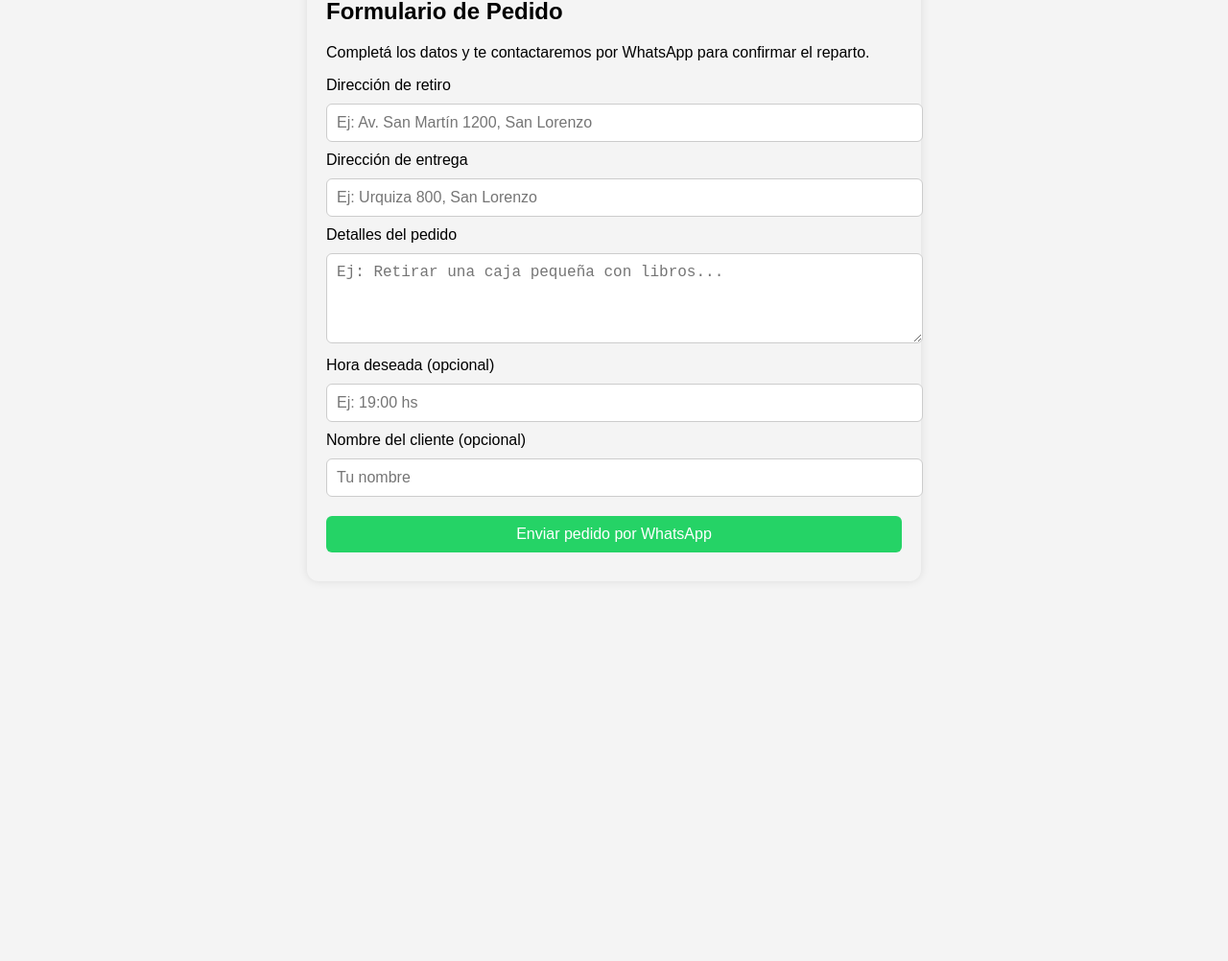
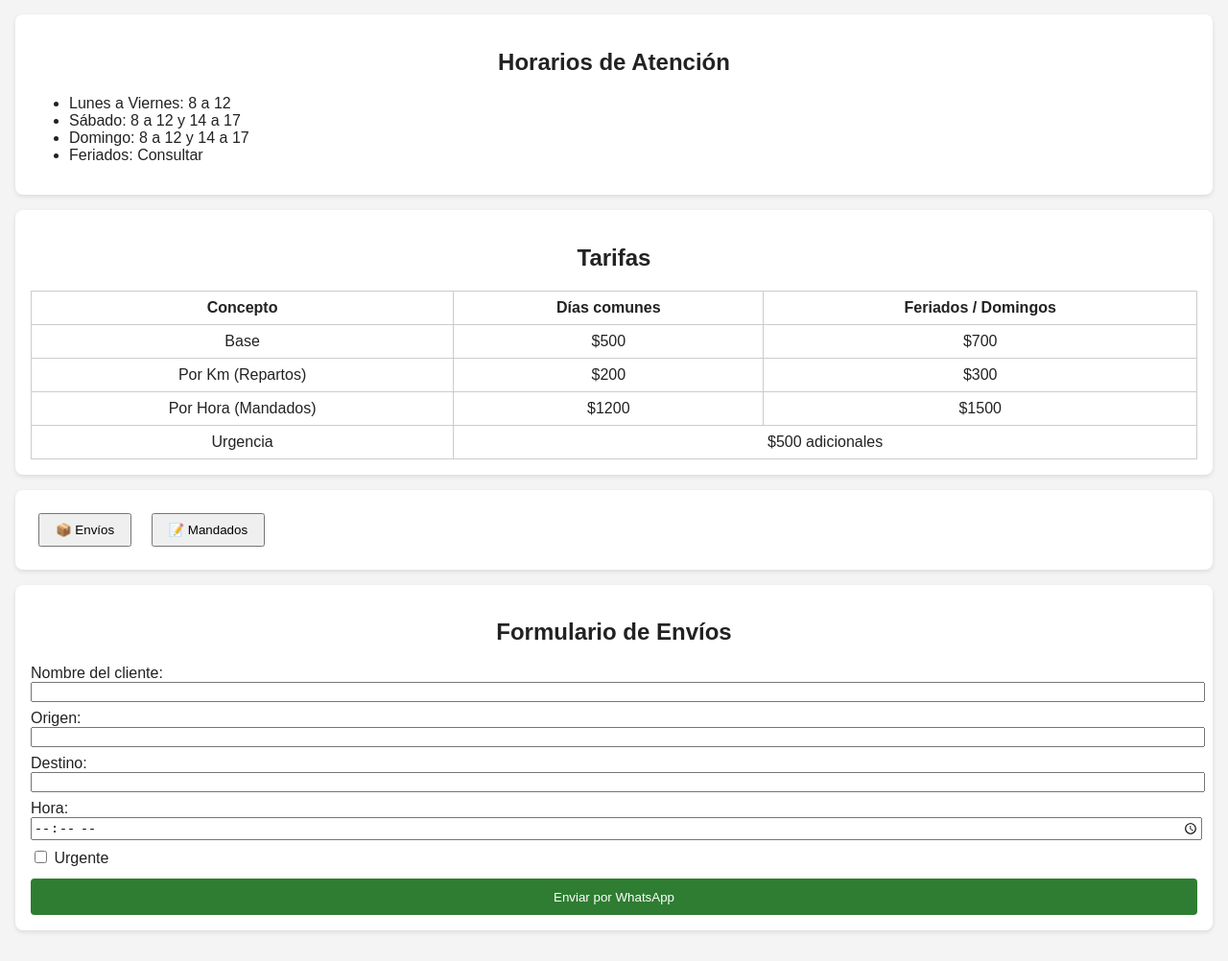
Before and after one commit to Laureano-Olmos/mibiciya-sl, a plain HTML site: page index.html in a window 1280 px wide. Shown: the part 82-1084 px from the top of the page at 96% size. Before the commit the page ends 800 px from the top, so only its background shows below. Drawn offline with Linux system fonts and the light colour scheme.

Commit message:
Update index.html

```diff
--- a/index.html
+++ b/index.html
@@ -1,93 +1,153 @@
 <!DOCTYPE html>
 <html lang="es">
 <head>
-    <meta charset="UTF-8">
+  <meta charset="UTF-8" />
+  <meta name="viewport" content="width=device-width, initial-scale=1.0" />
   <title>Mi Bici Ya 🚲</title>
   <style>
     body {
       font-family: sans-serif;
+      margin: 0;
+      padding: 1rem;
       background: #f4f4f4;
-            max-width: 600px;
-            margin: 40px auto;
-            padding: 20px;
-            border-radius: 12px;
-            box-shadow: 0 0 10px rgba(0,0,0,0.1);
+      color: #222;
     }
-        input, textarea, button {
+    h1, h2 {
+      text-align: center;
+    }
+    .section {
+      background: white;
+      border-radius: 8px;
+      padding: 1rem;
+      margin-bottom: 1rem;
+      box-shadow: 0 2px 5px rgba(0,0,0,0.1);
+    }
+    table {
       width: 100%;
-            margin: 10px 0;
-            padding: 10px;
-            border-radius: 6px;
+      border-collapse: collapse;
+      margin-top: 1rem;
+    }
+    th, td {
       border: 1px solid #ccc;
-            font-size: 16px;
+      padding: 0.5rem;
+      text-align: center;
     }
-        button {
-            background: #25D366;
+    .tab-buttons button {
+      padding: 0.5rem 1rem;
+      margin: 0.5rem;
+      cursor: pointer;
+    }
+    .form-section {
+      display: none;
+    }
+    .form-section.active {
+      display: block;
+    }
+    label, input, textarea {
+      display: block;
+      width: 100%;
+      margin-bottom: 0.5rem;
+    }
+    input[type="checkbox"] {
+      display: inline;
+      width: auto;
+    }
+    button.submit {
+      background-color: #2e7d32;
       color: white;
       border: none;
+      padding: 0.7rem;
       cursor: pointer;
-        }
-        button:hover {
-            background: #1ebe5b;
+      width: 100%;
+      border-radius: 4px;
     }
   </style>
 </head>
 <body>
+  <h1>Mi Bici Ya 🚲</h1>
 
-    <h2>Formulario de Pedido</h2>
-    <p>Completá los datos y te contactaremos por WhatsApp para confirmar el reparto.</p>
+  <div class="section">
+    <h2>Horarios de Atención</h2>
+    <ul>
+      <li>Lunes a Viernes: 8 a 12</li>
+      <li>Sábado: 8 a 12 y 14 a 17</li>
+      <li>Domingo: 8 a 12 y 14 a 17</li>
+      <li>Feriados: Consultar</li>
+    </ul>
+  </div>
 
-    <label>Dirección de retiro</label>
-    <input type="text" id="retiro" placeholder="Ej: Av. San Martín 1200, San Lorenzo">
+  <div class="section">
+    <h2>Tarifas</h2>
+    <table>
+      <tr><th>Concepto</th><th>Días comunes</th><th>Feriados / Domingos</th></tr>
+      <tr><td>Base</td><td>$500</td><td>$700</td></tr>
+      <tr><td>Por Km (Repartos)</td><td>$200</td><td>$300</td></tr>
+      <tr><td>Por Hora (Mandados)</td><td>$1200</td><td>$1500</td></tr>
+      <tr><td>Urgencia</td><td colspan="2">$500 adicionales</td></tr>
+    </table>
+  </div>
 
-    <label>Dirección de entrega</label>
-    <input type="text" id="entrega" placeholder="Ej: Urquiza 800, San Lorenzo">
+  <div class="section tab-buttons">
+    <button onclick="showTab('envios')">📦 Envíos</button>
+    <button onclick="showTab('mandados')">📝 Mandados</button>
+  </div>
 
-    <label>Detalles del pedido</label>
-    <textarea id="detalles" rows="4" placeholder="Ej: Retirar una caja pequeña con libros..."></textarea>
+  <div class="section form-section" id="envios">
+    <h2>Formulario de Envíos</h2>
+    <label>Nombre del cliente: <input id="nombreEnvio" required></label>
+    <label>Origen: <input id="origenEnvio"></label>
+    <label>Destino: <input id="destinoEnvio"></label>
+    <label>Hora: <input id="horaEnvio" type="time"></label>
+    <label><input type="checkbox" id="urgenteEnvio" onchange="toggleUrgente('Envio')"> Urgente</label>
+    <button class="submit" onclick="enviarMensaje('envio')">Enviar por WhatsApp</button>
+  </div>
 
-    <label>Hora deseada (opcional)</label>
-    <input type="text" id="hora" placeholder="Ej: 19:00 hs">
-
-    <label>Nombre del cliente (opcional)</label>
-    <input type="text" id="nombre" placeholder="Tu nombre">
-
-    <button onclick="enviarWhatsApp()">Enviar pedido por WhatsApp</button>
+  <div class="section form-section" id="mandados">
+    <h2>Formulario de Mandados</h2>
+    <label>Nombre del cliente: <input id="nombreMandado" required></label>
+    <label>Hora: <input id="horaMandado" type="time"></label>
+    <label><input type="checkbox" id="urgenteMandado" onchange="toggleUrgente('Mandado')"> Urgente</label>
+    <label>¿Qué mandado es?: <textarea id="detalleMandado"></textarea></label>
+    <label>Dirección de cliente: <input id="direccionMandado"></label>
+    <button class="submit" onclick="enviarMensaje('mandado')">Enviar por WhatsApp</button>
+  </div>
 
   <script>
-        function enviarWhatsApp() {
-            const retiro = document.getElementById('retiro').value.trim();
-            const entrega = document.getElementById('entrega').value.trim();
-            const detalles = document.getElementById('detalles').value.trim();
-            const hora = document.getElementById('hora').value.trim();
-            const nombre = document.getElementById('nombre').value.trim();
-
-            if (!retiro || !entrega || !detalles) {
-                alert("Por favor completá al menos retiro, entrega y detalles.");
-                return;
+    function showTab(tab) {
+      document.querySelectorAll('.form-section').forEach(el => el.classList.remove('active'));
+      document.getElementById(tab).classList.add('active');
     }
 
-            const horaTexto = hora ? `Si es posible para las ${hora} ⌚` : "Para lo más pronto posible ⌚";
-            const rutaURL = `https://www.google.com/maps/dir/Current+Location/${encodeURIComponent(retiro)}/${encodeURIComponent(entrega)}`;
+    function toggleUrgente(tipo) {
+      const horaInput = document.getElementById(`hora${tipo}`);
+      const urgenteCheck = document.getElementById(`urgente${tipo}`);
+      horaInput.disabled = urgenteCheck.checked;
+    }
 
-            const mensaje = `Buenas!, necesito mi bici ya! 🚴
-Voy a llevar ${detalles} 📦!
-Debes pasar a buscarlo por ${retiro} 📍
-Y llevarlo hasta ${entrega} 📍
-${horaTexto}
-
-Mi nombre es ${nombre || "(no especificado)"} 🙋 a su disposición ante cualquier duda sobre mi pedido 💬
-
-Espero a su confirmación ✅ y costo del reparto 💰
-
-No tocar el siguiente link, es la ruta a seguir para llevar a cabo el trabajo 🗺️
-${rutaURL}`;
-
-            const telefono = "5493416171240";
-            const url = `https://wa.me/${telefono}?text=${encodeURIComponent(mensaje)}`;
+    function enviarMensaje(tipo) {
+      let mensaje = 'Hola! Quiero solicitar un ' + (tipo === 'envio' ? 'envío' : 'mandado') + ' con Mi Bici Ya.\n';
+      if (tipo === 'envio') {
+        const nombre = document.getElementById('nombreEnvio').value;
+        const origen = document.getElementById('origenEnvio').value;
+        const destino = document.getElementById('destinoEnvio').value;
+        const urgente = document.getElementById('urgenteEnvio').checked;
+        const hora = urgente ? 'Lo necesito con urgencia' : document.getElementById('horaEnvio').value;
+        mensaje += `Nombre: ${nombre}\nOrigen: ${origen}\nDestino: ${destino}\nHora: ${hora}`;
+      } else {
+        const nombre = document.getElementById('nombreMandado').value;
+        const direccion = document.getElementById('direccionMandado').value;
+        const detalle = document.getElementById('detalleMandado').value;
+        const urgente = document.getElementById('urgenteMandado').checked;
+        const hora = urgente ? 'Lo necesito con urgencia' : document.getElementById('horaMandado').value;
+        mensaje += `Nombre: ${nombre}\nDirección: ${direccion}\nMandado: ${detalle}\nHora: ${hora}`;
+      }
+        const numero = '5493416171240';
+      const url = 'https://wa.me/' + numero + '?text=' + encodeURIComponent(mensaje);
       window.open(url, '_blank');
     }
+
+    // Mostrar por defecto Envíos
+    showTab('envios');
   </script>
-
 </body>
 </html>
```
Lines whose indentation alone changed are shown as unchanged.
